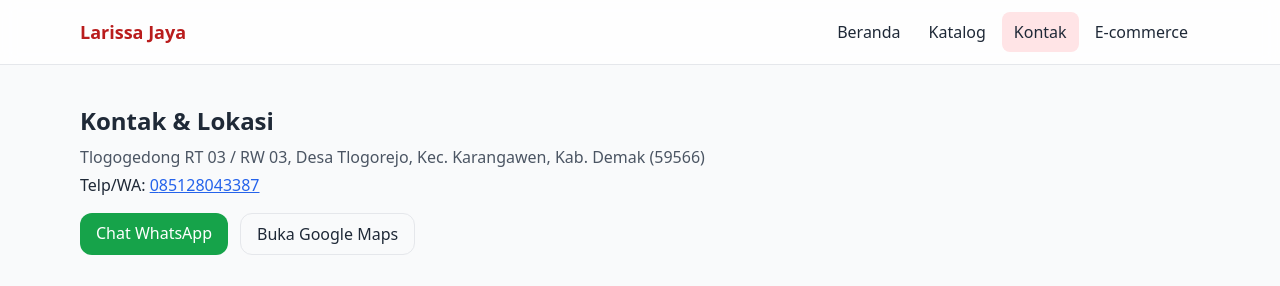
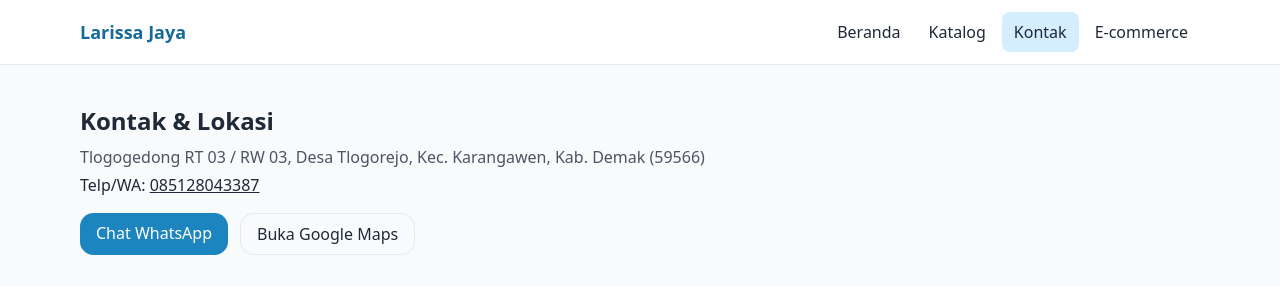
Before and after one commit to araorauwu/larissa-jaya-website, a React (Vite) app: page /kontak in a window 1280 px wide. Shown: the top 286 px of the page. Built offline with nearby package versions, Linux system fonts and the light colour scheme.

Commit message:
edit: contact page + tailwind palette

```diff
--- a/src/routes/Contact.jsx
+++ b/src/routes/Contact.jsx
@@ -2,23 +2,20 @@
 import { waLink } from '../utils/helpers'
 
 export default function Contact(){
-
-  // Pesan otomatis WA yang mau dikirim
-  const defaultMessage = "Halo kak, saya mau tanya tentang produk di Larissa Jaya 😊";
+  // Pesan WA umum (prefilled)
+  const msg = "Halo kak, saya mau tanya tentang produk di Larissa Jaya 😊 (via Website)";
+  const chatUrl = waLink({ phone: social.phone, text: msg });
 
   return (
     <div className="container-narrow py-10">
       <h1 className="text-2xl font-bold">Kontak & Lokasi</h1>
 
-      <p className="mt-2 text-gray-600">
-        {social.address}
-      </p>
-
+      <p className="mt-2 text-gray-600">{social.address}</p>
       <p className="mt-1">
-        Telp/WA:{" "}
+        Telp/WA:{' '}
         <a
-          className="underline text-blue-600"
-          href={waLink({ phone: social.phone, text: defaultMessage })}
+          className="underline"
+          href={`https://wa.me/${social.phone}`}
           target="_blank"
           rel="noreferrer"
         >
@@ -27,28 +24,26 @@
       </p>
 
       <div className="mt-4 flex gap-3">
-        {/* Tombol WA otomatis isi pesan */}
+        {/* Tombol WA dengan pesan otomatis */}
         <a
-          href={waLink({ phone: social.phone, text: defaultMessage })}
+          href={chatUrl}
           target="_blank"
           rel="noreferrer"
-          className="px-4 py-2 rounded-xl bg-green-600 text-white hover:bg-green-700 transition"
+          className="px-4 py-2 rounded-xl bg-brand-600 text-white hover:bg-brand-700 transition"
         >
           Chat WhatsApp
         </a>
 
-        {/* Tombol Google Maps */}
         <a
           href={social.maps}
           target="_blank"
           rel="noreferrer"
-          className="px-4 py-2 rounded-xl border hover:bg-gray-50 transition"
+          className="px-4 py-2 rounded-xl border"
         >
           Buka Google Maps
         </a>
       </div>
 
-      {/* Peta Lokasi */}
       <div className="mt-8 rounded-2xl overflow-hidden border bg-white aspect-video">
         <iframe
           title="Larissa Jaya Map"
--- a/src/utils/helpers.js
+++ b/src/utils/helpers.js
@@ -1,4 +1,4 @@
-export function waLink({phone='6285128043387', text=''}){
-  const q = encodeURIComponent(text)
+export function waLink({phone='6285128043387', text=''}) {
+  const q = encodeURIComponent(text || '')
   return `https://wa.me/${phone}?text=${q}`
 }
--- a/tailwind.config.js
+++ b/tailwind.config.js
@@ -4,23 +4,31 @@
   theme: {
     extend: {
       colors: {
+        // palet baru: biru-kehijauan yang lembut
         brand: {
-          50: "#fff1f2",
-          100: "#ffe4e6",
-          200: "#fecdd3",
-          300: "#fda4af",
-          400: "#fb7185",
-          500: "#ef4444",
-          600: "#dc2626",
-          700: "#b91c1c",
-          800: "#991b1b",
-          900: "#7f1d1d"
+          50:  "#eaf6ff",
+          100: "#d4edff",
+          200: "#aee0ff",
+          300: "#7fd0ff",
+          400: "#4fb9f2",
+          500: "#2aa3e0",   // utama
+          600: "#1c85bf",
+          700: "#166a99",
+          800: "#125478",
+          900: "#0e425e",
         }
       },
+      borderRadius: {
+        xl: "0.85rem",
+        "2xl": "1.25rem",
+      },
+      boxShadow: {
+        soft: "0 6px 20px rgba(0,0,0,0.06)",
+      },
       backgroundImage: {
-        'hero': "url('/hero-placeholder.svg')"
+        hero: "radial-gradient(1200px 400px at 10% 0%, rgba(42,163,224,0.10), transparent), radial-gradient(1000px 300px at 90% 10%, rgba(42,163,224,0.07), transparent)"
       }
-    }
+    },
   },
-  plugins: []
+  plugins: [],
 }
```
